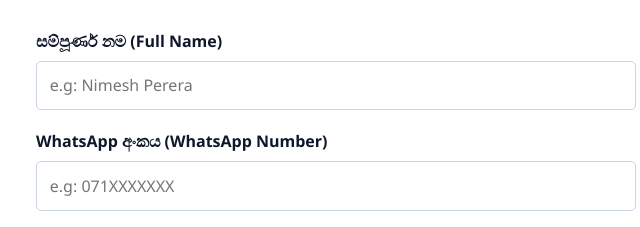
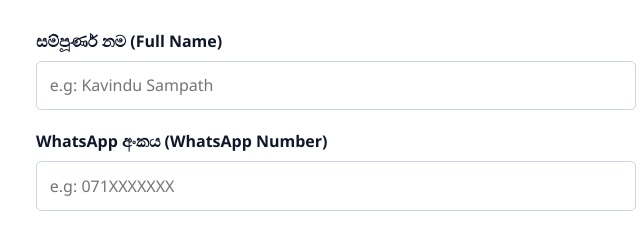
Before and after one commit to sandaruwansesath2004-web/ol-ict-with-sandaru, a plain HTML site: page register.html in a window 1280 px wide. Shown: the part 249-476 px from the top of the page, 304-944 px from the left. Drawn offline with Linux system fonts and the light colour scheme.

Commit message:
Update register.html

```diff
--- a/register.html
+++ b/register.html
@@ -34,7 +34,7 @@
             <form action="https://formspree.io/f/mrpgvpad" method="POST">
                 <div class="form-group">
                     <label>සම්පූර්ණ නම (Full Name)</label>
-                    <input type="text" name="fullname" placeholder="e.g: Nimesh Perera" required>
+                    <input type="text" name="fullname" placeholder="e.g: Kavindu Sampath" required>
                 </div>
                 <div class="form-group">
                     <label>WhatsApp අංකය (WhatsApp Number)</label>
```
